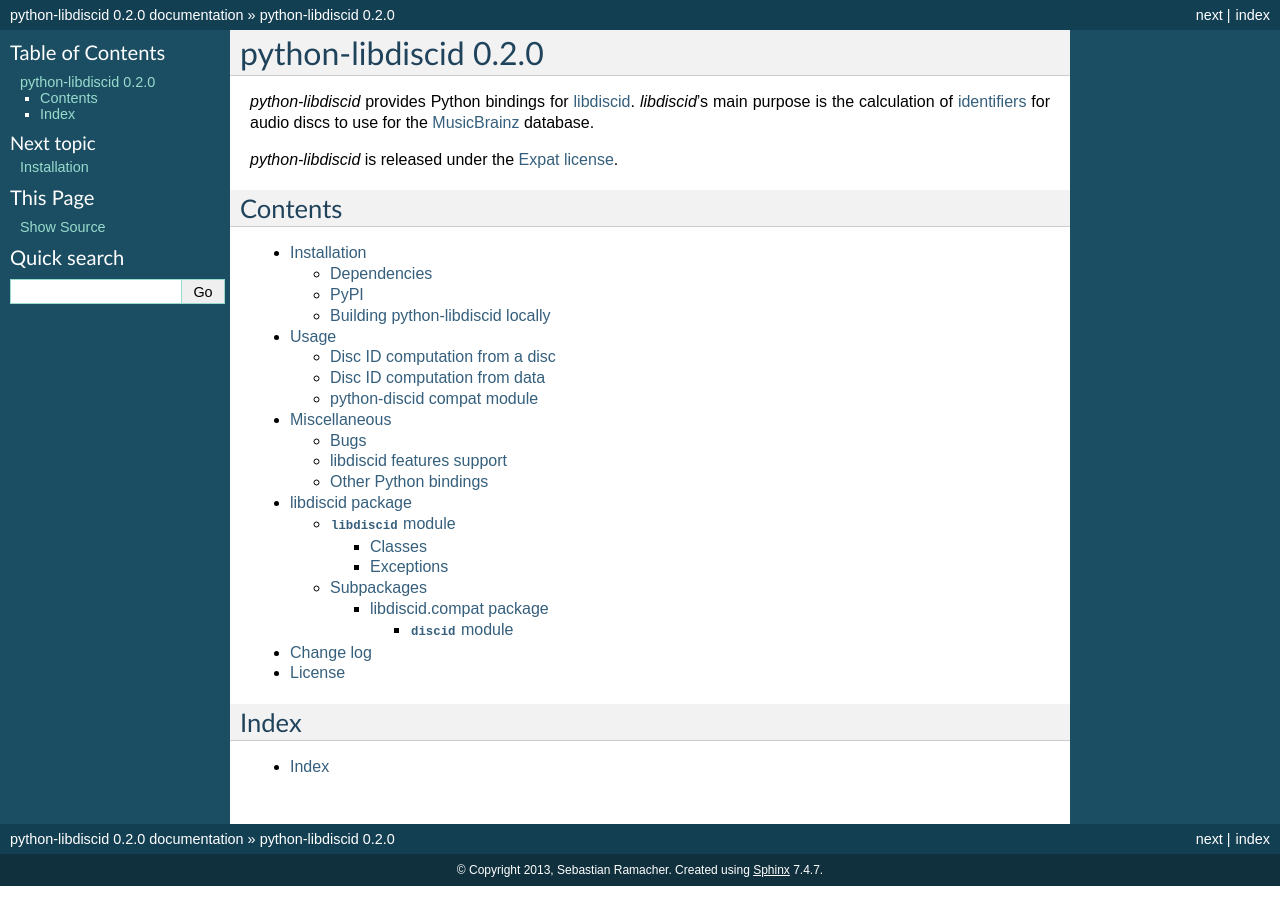
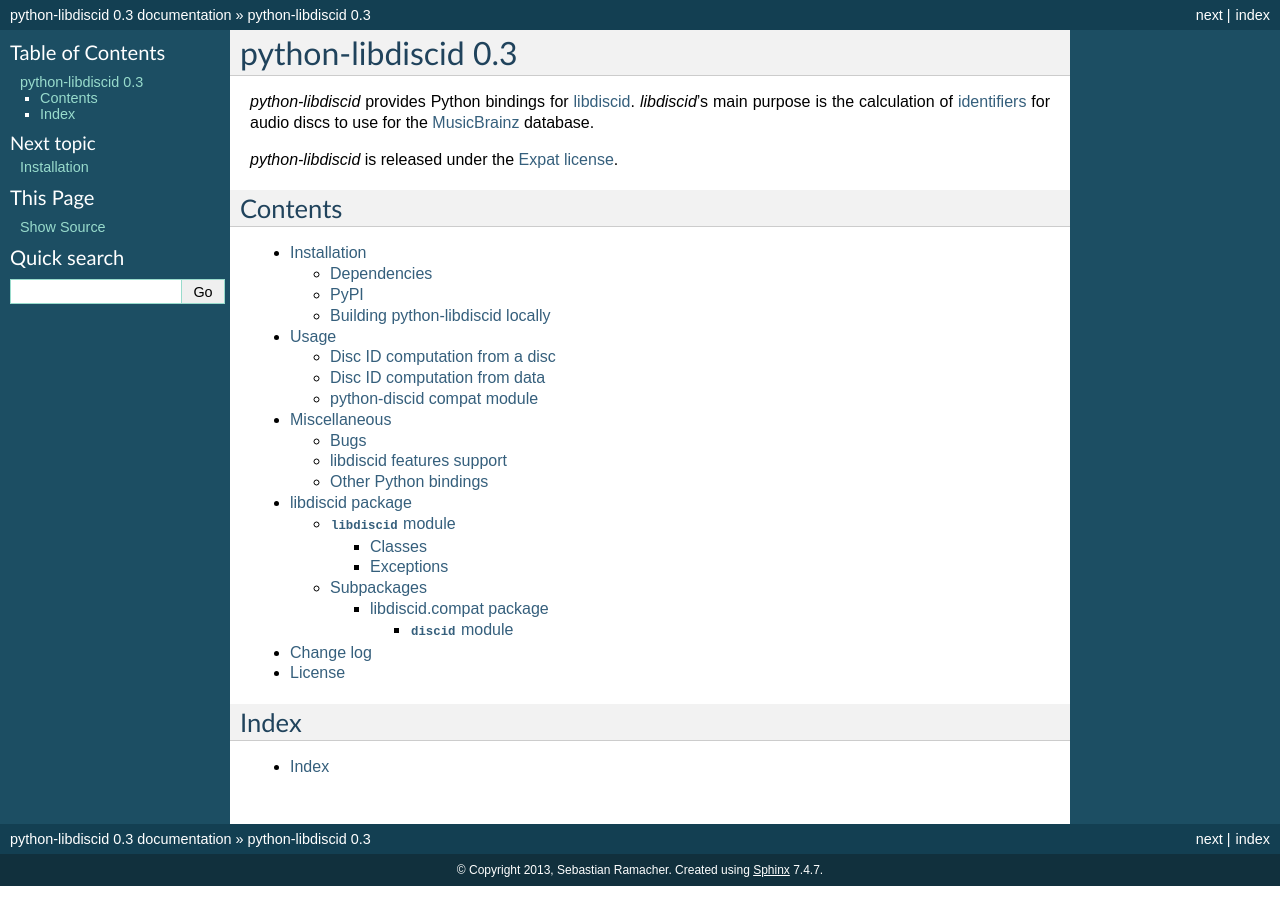
Before and after one commit to sebastinas/python-libdiscid, a Sphinx documentation site: the page built from docs/source/index.rst, in a window 1280 px wide. Built offline with Sphinx 7.4.7, drawn with Linux system fonts in a browser that asks for light colours.

Commit message:
Prepare changelog and versions for 0.3
Signed-off-by: Sebastian Ramacher <sebastian+dev@ramacher.at>

```diff
--- a/docs/source/conf.py
+++ b/docs/source/conf.py
@@ -57,9 +57,9 @@ copyright = u'2013, Sebastian Ramacher'
 # built documents.
 #
 # The short X.Y version.
-version = '0.2.0'
+version = '0.3'
 # The full version, including alpha/beta/rc tags.
-release = '0.2.0'
+release = '0.3'
 
 # The language for content autogenerated by Sphinx. Refer to documentation
 # for a list of supported languages.
--- a/libdiscid/__init__.py
+++ b/libdiscid/__init__.py
@@ -30,7 +30,7 @@ This module provides Python-bindings for libdiscid.
 True
 """
 
-__version__ = '0.2.0'
+__version__ = '0.3'
 
 import libdiscid._discid
 from libdiscid._discid import DiscId
--- a/setup.py
+++ b/setup.py
@@ -17,7 +17,7 @@ def read(name):
 
 setup(
   name="python-libdiscid",
-  version="0.2.0",
+  version="0.3",
   description="Python bindings for libdiscid",
   long_description=read("README.rst"),
   author="Sebastian Ramacher",
```
Also changed, not shown: 1 other file.
